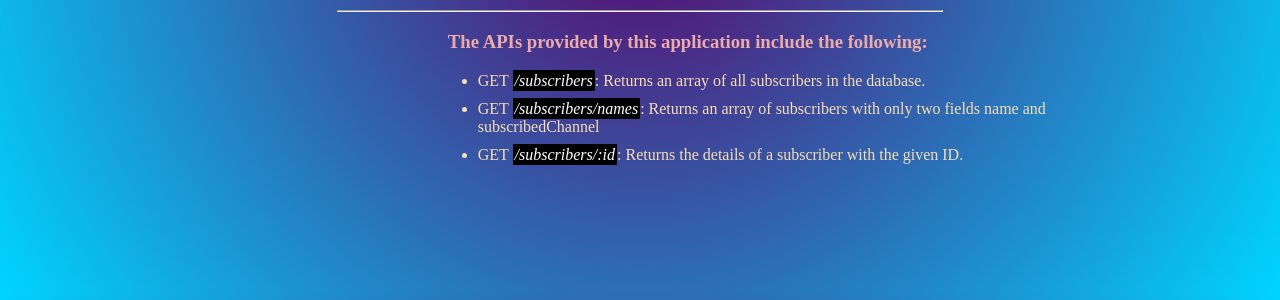
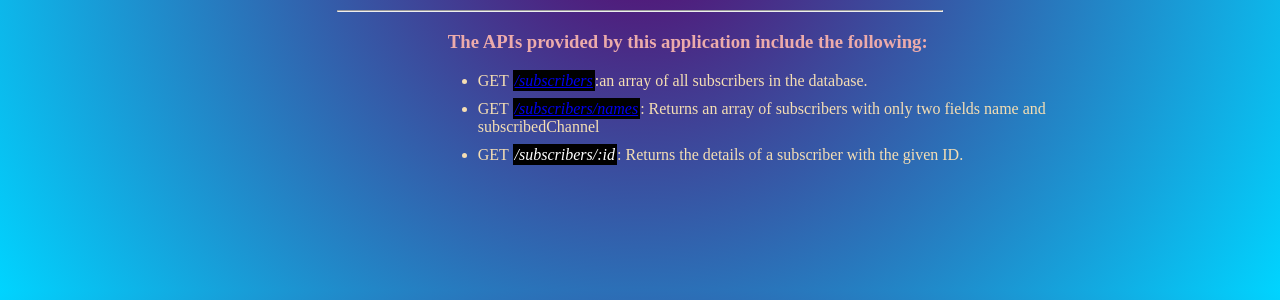
Before and after one commit to sharmila003/Getyoutubesubscribers, a website: page index.html in a window 1280 px wide. Shown: the part 500-800 px from the top of the page. Drawn offline with Linux system fonts and the light colour scheme.

Commit message:
small  changes

```diff
--- a/index.html
+++ b/index.html
@@ -54,9 +54,9 @@
         <hr>
         <h3>The APIs provided by this application include the following:</h3>
         <ul>
-            <li>GET <em>/subscribers</em>: Returns an array of all subscribers in the
+            <li>GET <em><a href="/subscribers">/subscribers</a></em>:an array of all subscribers in the
                 database.</li>
-            <li>GET <em>/subscribers/names</em>: Returns an array of subscribers with only two fields  name and
+            <li>GET <em><a href="/subscribers/names">/subscribers/names</a></em>: Returns an array of subscribers with only two fields  name and
                 subscribedChannel</li>
             <li>GET <em>/subscribers/:id</em>: Returns the details of a subscriber with the given ID.</li>
         </ul>
```
